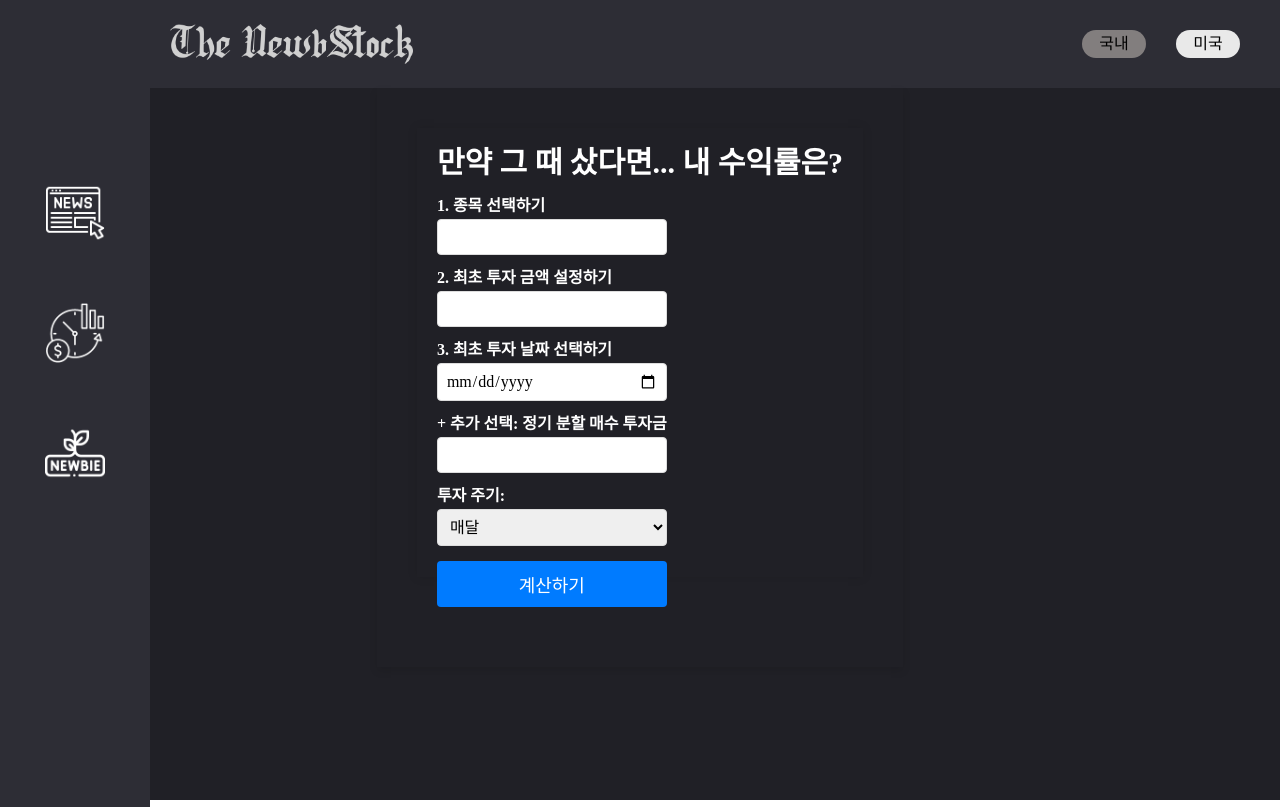
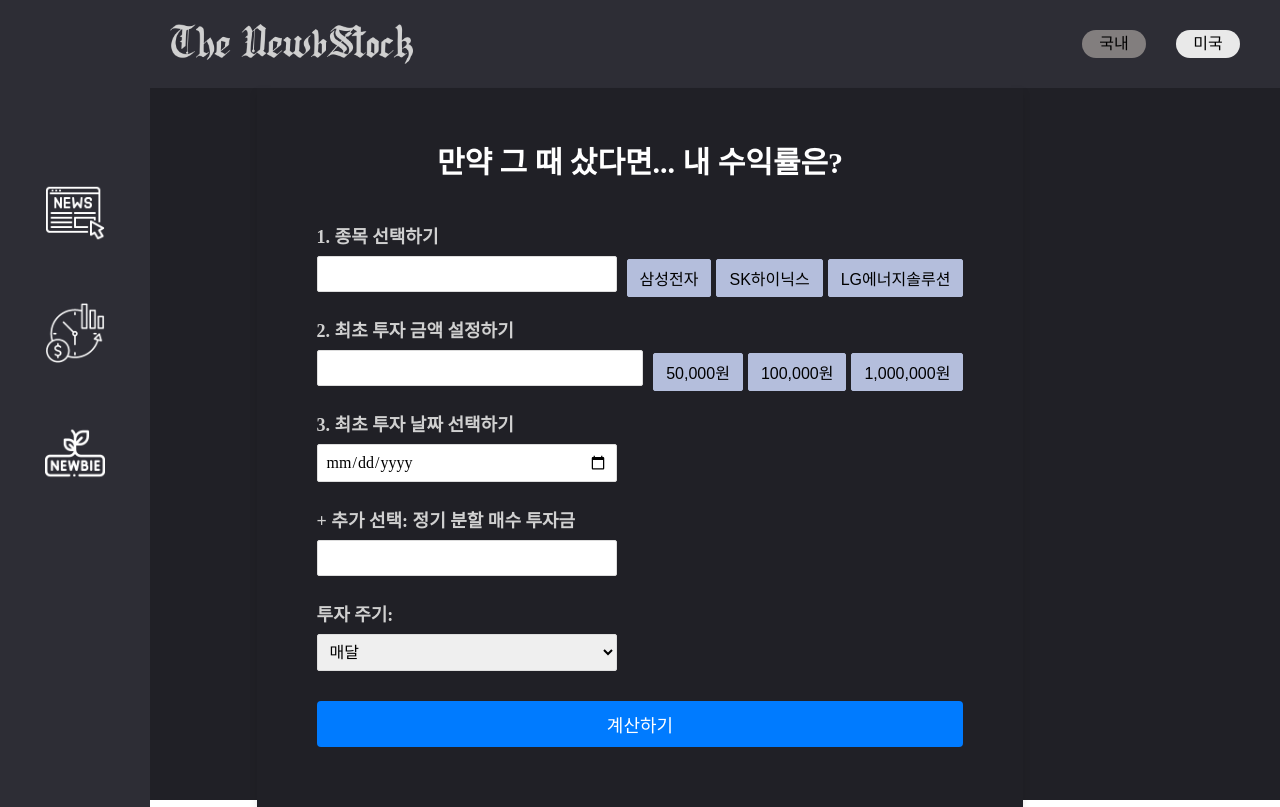
Before and after one commit to NewbStock/NewbStock_Web, a Next.js app in the folder newbstock_front/: page /calculator in a window 1280 px wide. Built offline with nearby package versions, Linux system fonts and the light colour scheme.

Commit message:
modified calculator 2

```diff
--- a/newbstock_front/pages/calculator.js
+++ b/newbstock_front/pages/calculator.js
@@ -10,10 +10,21 @@ const Calculator = () => {
     const [regularInvestment, setRegularInvestment] = useState('');
     const [investmentCycle, setInvestmentCycle] = useState('monthly');
 
+    const recommendedStocks = ['삼성전자', 'SK하이닉스', 'LG에너지솔루션'];
+    const recommendedAmounts = [50000, 100000, 1000000];
+
     const handleSubmit = (e) => {
         e.preventDefault();
         // Here you would handle the form submission, potentially calling an API or performing calculations
         console.log({ stock, initialInvestment, initialDate, regularInvestment, investmentCycle });
+    };
+
+    const handleRecommendedStockClick = (recommendedStock) => {
+        setStock(recommendedStock);
+    };
+
+    const handleRecommendedAmountClick = (amount) => {
+        setInitialInvestment(amount);
     };
 
     return (
@@ -23,6 +34,7 @@ const Calculator = () => {
                 <form onSubmit={handleSubmit}>
                     <div className={styles.formGroup}>
                         <label className={styles.label} htmlFor="stock">1. 종목 선택하기</label>
+                        <div className={styles.stockInputContainer}>
                             <input
                                 className={styles.input}
                                 type="text"
@@ -31,9 +43,23 @@ const Calculator = () => {
                                 onChange={(e) => setStock(e.target.value)}
                                 required
                             />
+                            <div className={styles.recommendedStocks}>
+                                {recommendedStocks.map((recommendedStock, index) => (
+                                    <button
+                                        key={index}
+                                        type="button"
+                                        className={styles.recommendedStockButton}
+                                        onClick={() => handleRecommendedStockClick(recommendedStock)}
+                                    >
+                                        {recommendedStock}
+                                    </button>
+                                ))}
+                            </div>
+                        </div>
                     </div>
                     <div className={styles.formGroup}>
                         <label className={styles.label} htmlFor="initialInvestment">2. 최초 투자 금액 설정하기</label>
+                        <div className={styles.priceInputContainer}>
                             <input
                                 className={styles.input}
                                 type="number"
@@ -42,6 +68,19 @@ const Calculator = () => {
                                 onChange={(e) => setInitialInvestment(e.target.value)}
                                 required
                             />
+                             <div className={styles.recommendedAmounts}>
+                                {recommendedAmounts.map((amount, index) => (
+                                    <button
+                                        key={index}
+                                        type="button"
+                                        className={styles.recommendedAmountButton}
+                                        onClick={() => handleRecommendedAmountClick(amount)}
+                                    >
+                                        {amount.toLocaleString()}원
+                                    </button>
+                                ))}
+                            </div>
+                        </div>
                     </div>
                     <div className={styles.formGroup}>
                         <label className={styles.label} htmlFor="initialDate">3. 최초 투자 날짜 선택하기</label>
--- a/newbstock_front/styles/calculator.module.css
+++ b/newbstock_front/styles/calculator.module.css
@@ -4,13 +4,10 @@
     display: flex;
     flex-direction: column;
     justify-content: flex-start;
-    align-items: flex-start;
+
     height: 90%;
-
     margin: 0 auto;
     padding: 20px;
-
-    box-shadow: 0 0 10px rgba(0, 0, 0, 0.1);
 }
 
 .calcontainer h1 {
@@ -19,7 +16,7 @@
     margin-bottom: 40px;
     text-align: center;
     color: #ffffff;
-    margin-bottom: 20px;
+    margin-bottom: 50px;
 }
 
 .formGroup {
@@ -27,18 +24,21 @@
 }
 
 .label {
-    color: #ffffff;
+    font-size: 18px;
+    color: #d0d0d0;
     display: block;
-    margin-bottom: 5px;
     font-weight: bold;
+    margin-bottom:10px;
 }
 
 .input, .select {
-    width: 100%;
+    flex: 1;
+    width: 300px;
     padding: 8px;
     border: 1px solid #ddd;
-    border-radius: 4px;
+    border-radius: 2px;
     font-size: 16px;
+    margin-bottom: 15px;
 }
 
 .button {
@@ -56,6 +56,60 @@
 
 .button:hover {
     background-color: #0056b3;
+}
+
+.stockInputContainer {
+    display: flex;
+    align-items: flex-start;
+    gap: 10px;
+}
+
+.recommendedStocks {
+    display: flex;
+    gap: 5px;
+}
+
+.recommendedStockButton {
+    margin-top: 3px;
+    padding: 6px 12px;
+    background-color: #b4bedc;
+    border: 1px solid #b4bedc;
+    border-radius: 2px;
+    font-size: 16px;
+    cursor: pointer;
+    transition: background-color 0.3s;
+    white-space: nowrap;
+}
+
+.recommendedStockButton:hover {
+    background-color: #e0e0e0;
+}
+
+.priceInputContainer {
+    display: flex;
+    align-items: flex-start;
+    gap: 10px;
+}
+
+.recommendedAmounts {
+    display: flex;
+    gap: 5px;
+}
+
+.recommendedAmountButton {
+    margin-top: 3px;
+    padding: 6px 12px;
+    background-color: #b4bedc;
+    border: 1px solid #b4bedc;
+    border-radius: 2px;
+    font-size: 16px;
+    cursor: pointer;
+    transition: background-color 0.3s;
+    white-space: nowrap;
+}
+
+.recommendedAmountButton:hover {
+    background-color: #e0e0e0;
 }
 
 /*
```
Lines whose indentation alone changed are shown as unchanged.
